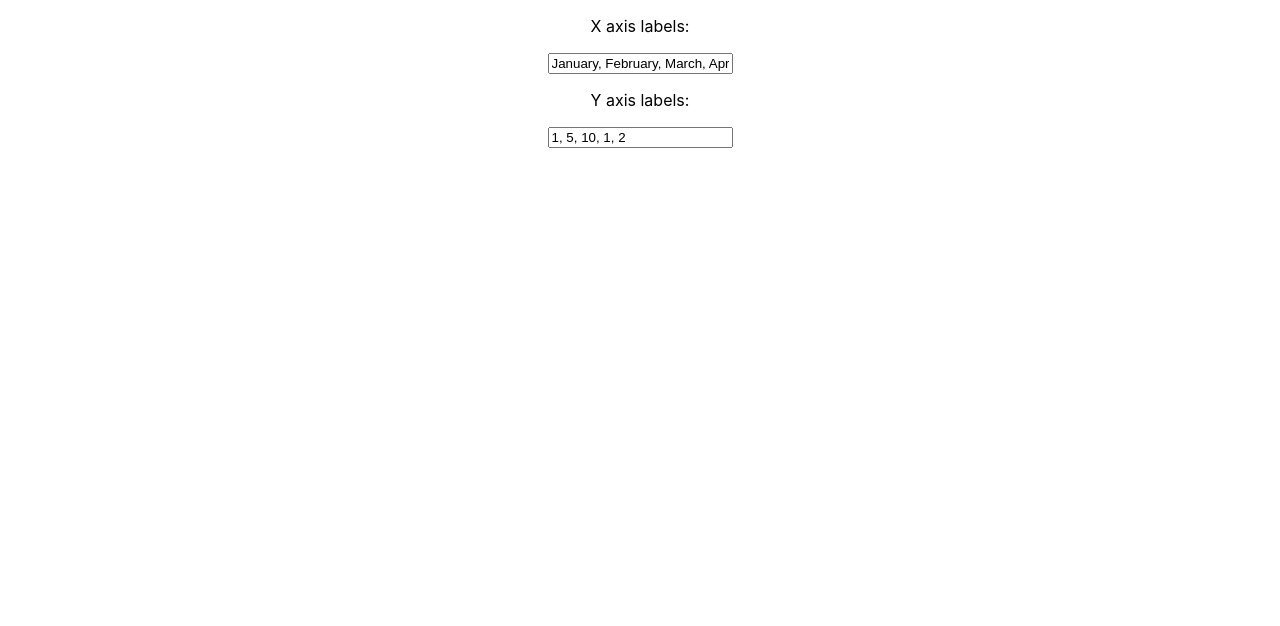
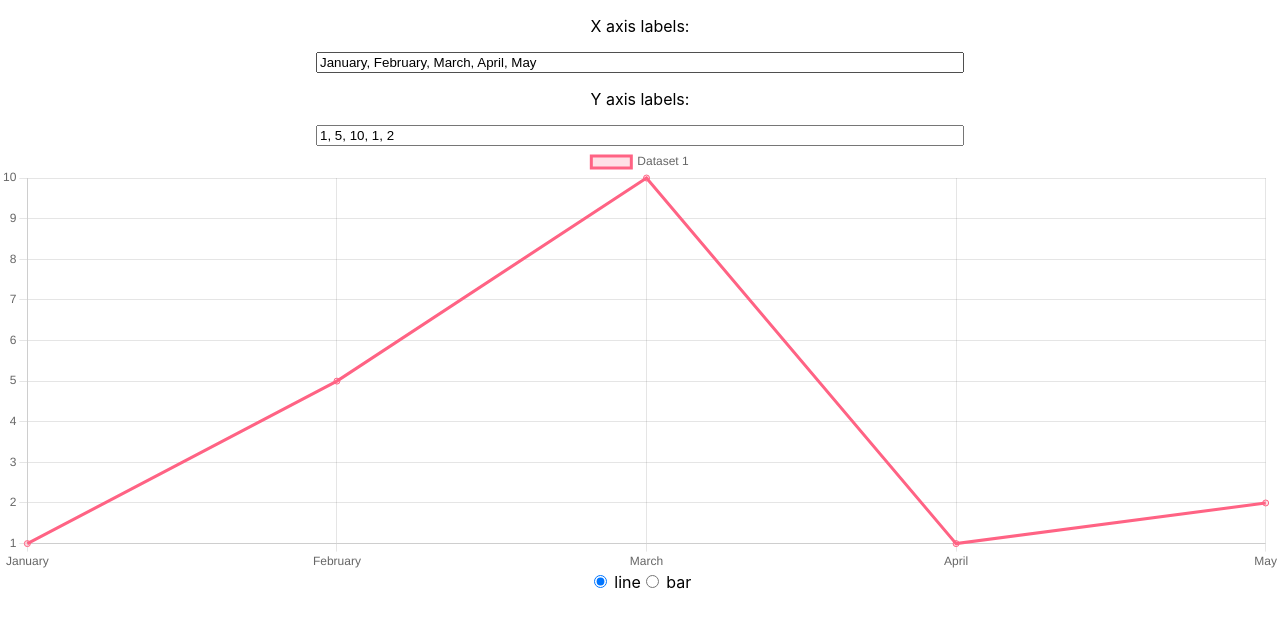
Before and after one commit to Olexandr-Trubin-Koshyk/backendless-tt, a React (Create React App) app: page / in a window 1280 px wide. Shown: the top 626 px of the page. Built offline with nearby package versions, Linux system fonts and the light colour scheme.

Commit message:
Added graphic and radio components

```diff
--- a/package.json
+++ b/package.json
@@ -12,7 +12,9 @@
     "@types/react-dom": "^18.0.3",
     "chart.js": "^3.7.1",
     "react": "^18.1.0",
+    "react-chartjs-2": "^4.1.0",
     "react-dom": "^18.1.0",
+    "react-router": "^6.3.0",
     "react-scripts": "5.0.1",
     "typescript": "^4.6.4",
     "web-vitals": "^2.1.4"
--- a/public/index.html
+++ b/public/index.html
@@ -39,5 +39,6 @@
       To begin the development, run `npm start` or `yarn start`.
       To create a production bundle, use `npm run build` or `yarn build`.
     -->
+    <script src="https://cdn.jsdelivr.net/npm/chart.js"></script>
   </body>
 </html>
--- a/src/components/Chart/Chart.tsx
+++ b/src/components/Chart/Chart.tsx
@@ -1,12 +1,33 @@
+import { ChartType } from "chart.js";
 import React, { useState } from "react"
+import { ChartRadioButton } from "../ChartDisplayChanger/ChartRadioButton";
+import { ChartGraphics } from "../ChartGraphics/ChartGraphics";
 import { InputChartMenu } from "../InputChartMenu/InputChartMenu"
 
 export const Chart: React.FC = React.memo(() => {
   const [months, setMonths] = useState(['January', 'February', 'March', 'April', 'May']);
   const [valuesByMonths, setValuesByMonths] = useState(['1', '5', '10', '1', '2']);
+  const [chartType, setChartType] = useState<ChartType>('line');
+
+  const handleSelect = (event: React.ChangeEvent<HTMLInputElement | HTMLTextAreaElement | HTMLSelectElement>) => {
+    switch (event.target.value) {
+      case "bar":
+        setChartType('bar');
+        break;
+      case 'line':
+        setChartType('line');
+        break;
+      case 'bubble':
+        setChartType('bubble');
+        break;
+      default:
+        return;
+    }
+  }
 
   return (
-      <>
+      <div className="chart">
+        <div className="chart__inputs">
           <InputChartMenu
             axis='X'
             value={months}
@@ -17,6 +38,16 @@ export const Chart: React.FC = React.memo(() => {
             value={valuesByMonths}
             setValue={setValuesByMonths}
           />
-      </>
+        </div>
+        <ChartGraphics
+          chartType={chartType}
+          months={months}
+          valuesByMonths={valuesByMonths}
+        />
+        <div className="chart__radio">
+          <ChartRadioButton type="line" defaultSelected={true} selector={handleSelect} />
+          <ChartRadioButton type="bar" defaultSelected={false} selector={handleSelect} />
+        </div>
+      </div>
   )
 })
--- /dev/null
+++ b/src/components/ChartDisplayChanger/ChartRadioButton.tsx
@@ -0,0 +1,21 @@
+import React from "react";
+
+interface Props {
+  type: string;
+  defaultSelected: boolean;
+  selector: (event: React.ChangeEvent<HTMLInputElement | HTMLTextAreaElement | HTMLSelectElement>) => void;
+}
+
+export const ChartRadioButton: React.FC<Props> = React.memo(({type, defaultSelected, selector}) => {
+  return (
+    <label>
+      <input
+        type="radio"
+        value={type}
+        name="chart-display-type"
+        onChange={selector}
+        defaultChecked={defaultSelected}
+    /> {type}
+    </label>
+  )
+})
--- a/src/components/ChartGraphics/ChartGraphics.tsx
+++ b/src/components/ChartGraphics/ChartGraphics.tsx
@@ -1,8 +1,80 @@
-import React from "react"
+import {
+  Chart,
+  ChartType,
+  LineController,
+  LineElement,
+  BarElement,
+  PointElement,
+  LinearScale,
+  CategoryScale,
+  Title,
+  Tooltip,
+  Legend
+} from "chart.js";
+import { Bar, Line} from "react-chartjs-2";
+import React from "react";
 
-export const ChartGraphics: React.FC = React.memo(() => {
+Chart.register(
+  LineController,
+  LineElement,
+  BarElement,
+  PointElement,
+  LinearScale,
+  CategoryScale,
+  Tooltip,
+  Legend,
+  Title
+);
+
+interface Props {
+  chartType: ChartType,
+  months: string[],
+  valuesByMonths: string[],
+};
+
+export const ChartGraphics: React.FC<Props> = React.memo(({chartType, months, valuesByMonths}) => {
+  const config = {
+    type: chartType,
+    data: {
+      labels: months,
+      datasets: [
+        {
+          label: 'Dataset 1',
+          backgroundColor: 'rgba(255, 99, 132, 0.2)',
+          borderColor: 'rgba(255, 99, 132, 1)',
+          data: valuesByMonths,
+        }
+      ]
+    },
+    options: {
+      responsive: true,
+      title: {
+        display: true,
+        text: 'Chart.js Bar Chart',
+      }
+    },
+  };
+
+  const chart = () => {
+    switch (chartType) {
+      case ('bar'):
+        return (
+          <Bar data={config.data} options={config.options} width={300} height={100} />
+        );
+      case ('line'):
+        return (
+          <Line data={config.data} options={config.options} width={300} height={100} />
+        );
+      default:
+        return;
+    }
+  }
+
+  const preparedChart = chart();
+
   return (
-    <>
-    </>
+    <div className="chart__graphic">
+      {preparedChart}
+    </div>
   )
 })
--- /dev/null
+++ b/src/components/InputChartMenu/InputChartMenu.css
@@ -0,0 +1,10 @@
+.inputMenu {
+  display: flex;
+  flex-direction: column;
+  align-items: center;
+}
+
+.inputMenu__months,
+.inputMenu__valuesByMonths {
+  width: 50%;
+}
--- a/src/components/InputChartMenu/InputChartMenu.tsx
+++ b/src/components/InputChartMenu/InputChartMenu.tsx
@@ -1,4 +1,5 @@
 import React from "react"
+import './InputChartMenu.css'
 
 interface Props {
   axis: 'X' | 'Y';
@@ -22,7 +23,7 @@ export const InputChartMenu: React.FC<Props> = React.memo(({axis, value, setValu
   }
 
     return (
-      <div className="inputMenu">
+      <label className="inputMenu">
         <p className="inputMenu__title">
           {`${axis} axis labels:`}
         </p>
@@ -32,6 +33,6 @@ export const InputChartMenu: React.FC<Props> = React.memo(({axis, value, setValu
           onBlur={handleBlur}
           defaultValue={value.join(', ')}
         />
-      </div>
+      </label>
     )
 })
```
Also changed, not shown: 1 other file (tests, documents, lock files or other folders). Lines whose indentation alone changed are shown as unchanged.
